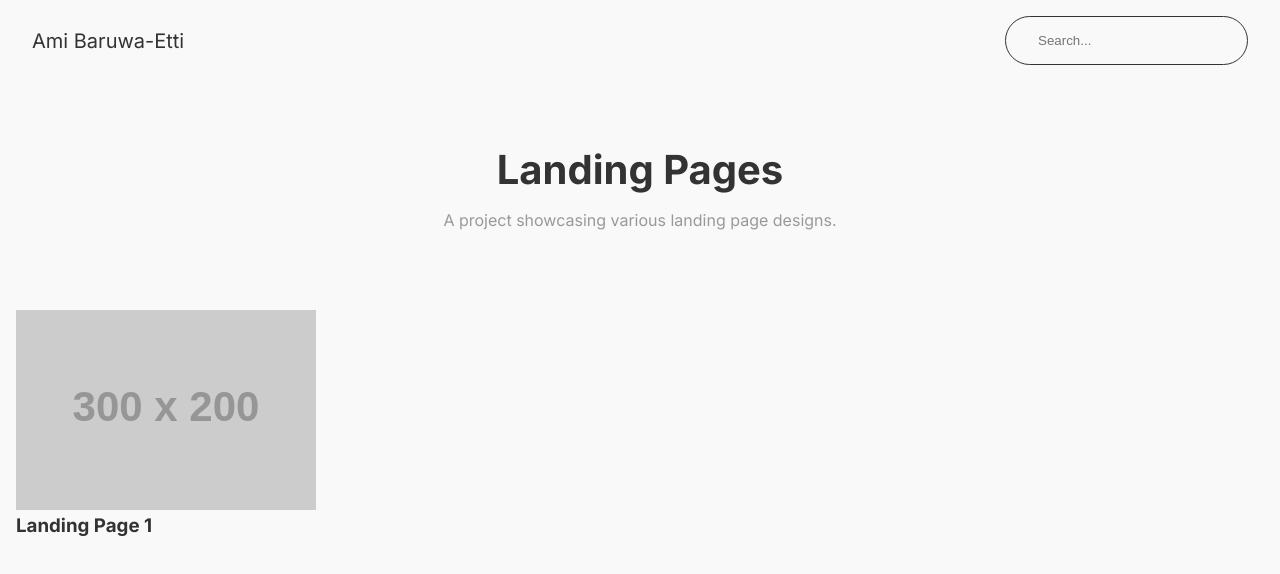
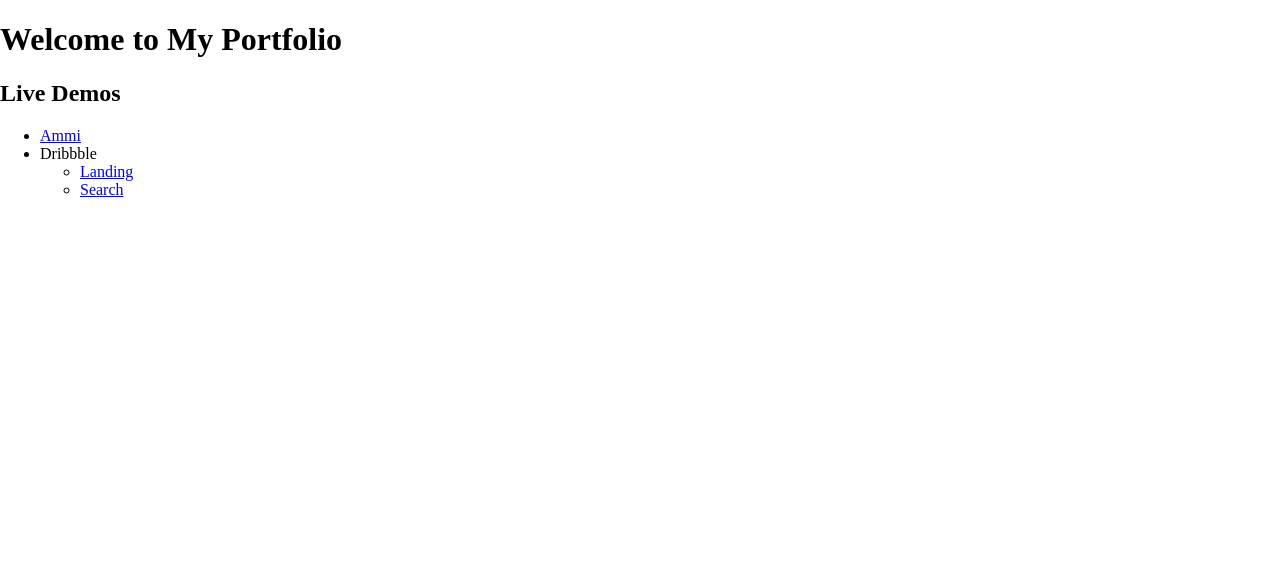
Before and after one commit to ammipw/landing-pages, a React (Vite) app: page / in a window 1280 px wide. Shown: the top 574 px of the page. Built offline with nearby package versions, Linux system fonts and the light colour scheme.

Commit message:
rearrange projects directory and add links to app router

```diff
--- a/src/App.tsx
+++ b/src/App.tsx
@@ -1,14 +1,23 @@
-import { createBrowserRouter, RouterProvider } from 'react-router'
-import { Dribbble, Fintech } from './projects'
+import { createBrowserRouter, Link, RouterProvider } from 'react-router'
+import { DribbbleHome, DribbbleSearch } from './projects/Dribbble'
+import Ammi from './projects/Ammi'
 
 const router = createBrowserRouter([
   {
     path: '/',
-    element: <Dribbble />,
+    element: <Home />,
   },
   {
-    path: '/fintech',
-    element: <Fintech />,
+    path: '/ammi',
+    element: <Ammi />,
+  },
+  {
+    path: '/dribbble',
+    element: <DribbbleHome />,
+  },
+  {
+    path: '/dribbble/search',
+    element: <DribbbleSearch />,
   }
 ])
 
@@ -18,4 +27,23 @@ function App() {
   )
 }
 
+function Home() {
+  return (
+    <div>
+      <h1>Welcome to My Portfolio</h1>
+      <h2>Live Demos</h2>
+      <ul>
+        <li><Link to="/ammi">Ammi</Link></li>
+        <li>
+          Dribbble
+          <ul>
+            <li><Link to="/dribbble">Landing</Link></li>
+            <li><Link to="/dribbble/search">Search</Link></li>
+          </ul>
+        </li>
+      </ul>
+    </div>
+  )
+}
+
 export default App
--- /dev/null
+++ b/src/projects/Dribbble/index.ts
@@ -0,0 +1,2 @@
+export { default as DribbbleHome } from './pages/landing'
+export { default as DribbbleSearch } from './pages/search'
--- a/src/projects/Dribbble/index.tsx
+++ b/src/projects/Dribbble/pages/landing.tsx
@@ -1,5 +1,5 @@
 import { useState } from 'react'
-import styles from './styles.module.css'
+import styles from '../styles.module.css'
 import { Link } from 'react-router'
 
 function LandingPageCard() {
@@ -30,7 +30,7 @@ function SortFilter() {
   )
 }
 
-export default function Dribbble() {
+export default function LandingPage() {
   const [searchInput, setSearchInput] = useState('')
 
   return (
--- /dev/null
+++ b/src/projects/Dribbble/pages/search.tsx
@@ -0,0 +1,58 @@
+import { useState } from 'react'
+import styles from '../styles.module.css'
+import { Link } from 'react-router'
+
+function LandingPageCard() {
+  return (
+    <Link to="/fintech" className={styles.card}>
+      <div className={styles.imagePlaceholder}>
+        <img src="https://placehold.co/300x200" alt="Landing Page Preview" className={styles.cardImage} />
+      </div>
+      <h3 className={styles.cardTitle}>Landing Page 1</h3>
+    </Link>
+  )
+}
+
+function SortFilter() {
+  return null
+
+  return (
+    <div>
+      <form className={styles.sortFilterForm}>
+        <select className={styles.sortDropdown}>
+        <option value="newest">Newest</option>
+        <option value="oldest">Oldest</option>
+        <option value="popular">Most Popular</option>
+        </select>
+        <button className={styles.filterButton}>Filters</button>
+      </form>
+    </div>
+  )
+}
+
+export default function SearchPage() {
+  const [searchInput, setSearchInput] = useState('')
+
+  return (
+    <div className={styles.root}>
+      <header className={styles.header}>
+        <h1 className={styles.logo}>Ami Baruwa-Etti</h1>
+        <form>
+          <input type="text" placeholder="Search..." value={searchInput} onChange={(e) => setSearchInput(e.target.value)} className={styles.searchBar} />
+        </form>
+      </header>
+      <main>
+        <div className={styles.intro}>
+          <h2 className={styles.title}>Landing Pages</h2>
+          <p>A project showcasing various landing page designs.</p>
+        </div>
+        <div>
+          <SortFilter />
+          <ul className={styles.cardList}>
+            <li><LandingPageCard /></li>
+          </ul>
+        </div>
+      </main>
+    </div>
+  )
+}
```
